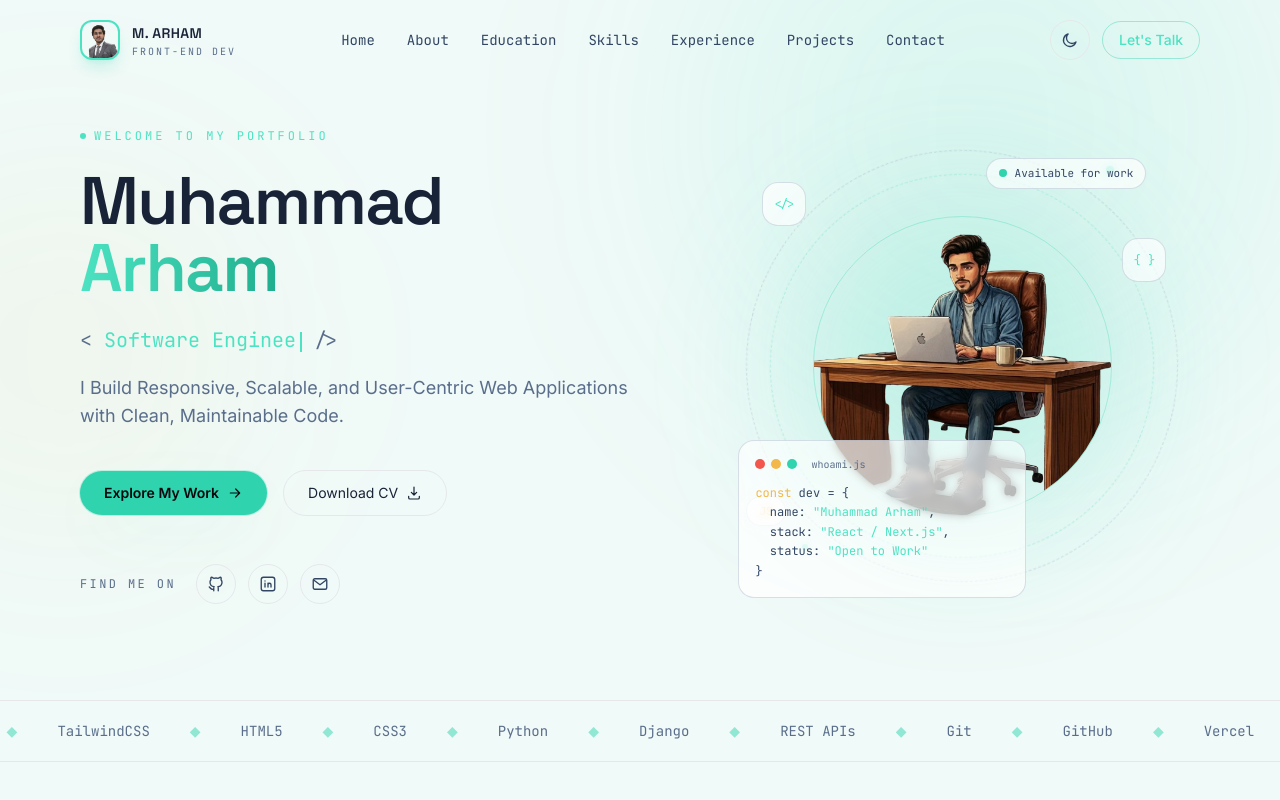
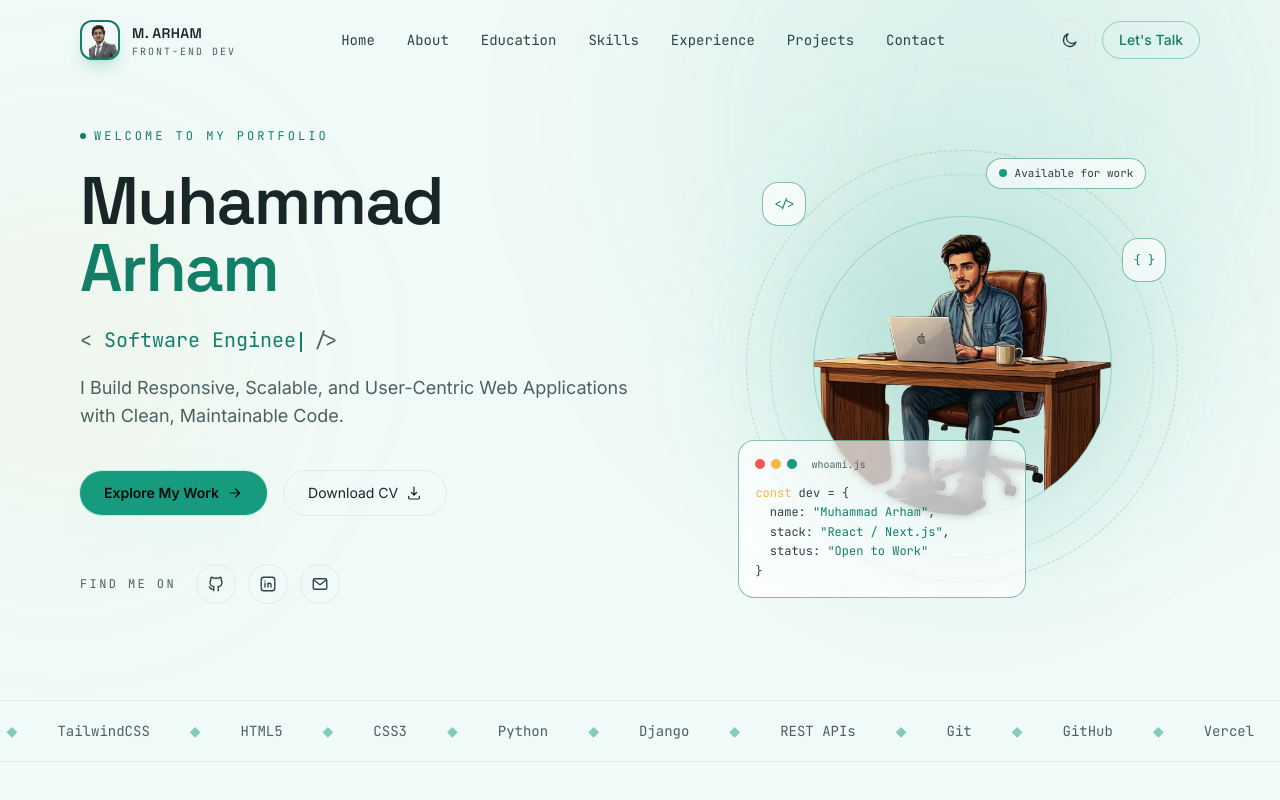
Before and after one commit to muhammad-arham-dev/Personal-Portfolio, a React (Vite) app: page / in a window 1280 px wide. Shown: the top 800 px of the page. Built offline with nearby package versions, Linux system fonts and the light colour scheme.

Commit message:
Finalize my Portfolio

```diff
--- a/src/components/Hero.jsx
+++ b/src/components/Hero.jsx
@@ -100,11 +100,6 @@ export default function Hero() {
             <span className="absolute top-16 right-0 sm:-right-3 card w-11 h-11 flex items-center justify-center font-mono text-xs text-mint-400 animate-float float-paused float-on-hover [animation-delay:0.9s] cursor-pointer hover:border-mint-400 hover:shadow-[0_0_12px_rgba(79,227,194,0.5),inset_0_0_12px_rgba(79,227,194,0.2)] transition-all duration-300">
               {'{ }'}
             </span>
-            <span className="absolute bottom-8 -left-3 sm:-left-6 card px-3 py-1.5 font-mono text-[11px] text-amber-400 animate-float float-paused float-on-hover [animation-delay:1.4s] cursor-pointer hover:border-mint-400 hover:shadow-[0_0_12px_rgba(79,227,194,0.5),inset_0_0_12px_rgba(79,227,194,0.2)] transition-all duration-300">
-              JS
-            </span>
-            <span className="absolute -top-2 right-10 w-2 h-2 rounded-full bg-mint-400/70 animate-float float-paused float-on-hover [animation-delay:0.6s] cursor-pointer hover:shadow-[0_0_12px_rgba(79,227,194,0.5)] transition-all duration-300" />
-            <span className="absolute bottom-2 left-8 w-1.5 h-1.5 rounded-full bg-mint-400/50 animate-float float-paused float-on-hover [animation-delay:1.1s] cursor-pointer hover:shadow-[0_0_12px_rgba(79,227,194,0.5)] transition-all duration-300" />
 
             {/* floating terminal card */}
             <div className="absolute -bottom-10 -left-4 sm:-left-8 w-64 sm:w-72 card p-4 animate-float float-paused float-on-hover [animation-delay:1s] z-20 cursor-pointer hover:border-mint-400 hover:shadow-[0_0_12px_rgba(79,227,194,0.5),inset_0_0_12px_rgba(79,227,194,0.2)] transition-all duration-300">
--- a/src/index.css
+++ b/src/index.css
@@ -19,6 +19,9 @@
   --color-text: 245 247 250; /* headings / primary text */
   --color-text-dim: 199 208 220; /* secondary text */
   --color-text-muted: 147 161 180; /* labels, captions */
+  --color-mint-400: 76 227 194;
+  --color-mint-500: 47 211 174;
+  --color-mint-600: 31 174 142;
 }
 
 html.light {
@@ -26,10 +29,13 @@ html.light {
   --color-bg-alt: 235 248 246;
   --color-surface: 255 255 255;
   --color-surface-2: 230 245 242;
-  --color-border: 160 175 195;
-  --color-text: 25 35 55;
-  --color-text-dim: 50 70 100;
-  --color-text-muted: 90 110 140;
+  --color-border: 117 142 138;
+  --color-text: 24 38 39;
+  --color-text-dim: 45 66 67;
+  --color-text-muted: 76 96 96;
+  --color-mint-400: 20 125 104;
+  --color-mint-500: 22 155 127;
+  --color-mint-600: 16 128 103;
 }
 
 html {
@@ -103,6 +109,9 @@ body {
 .card {
   /* stylelint-disable-next-line at-rule-no-unknown */
   @apply bg-ink-800/70 border border-ink-border/40 rounded-2xl backdrop-blur-sm transition-colors duration-300;
+}
+html.light .card {
+  border-color: rgb(var(--color-mint-600) / 0.5);
 }
 .reveal {
   opacity: 0;
--- a/tailwind.config.js
+++ b/tailwind.config.js
@@ -31,9 +31,9 @@ export default {
           500: themed('--color-text-muted'),
         },
         mint: {
-          400: '#4CE3C2',
-          500: '#2FD3AE',
-          600: '#1FAE8E',
+          400: themed('--color-mint-400'),
+          500: themed('--color-mint-500'),
+          600: themed('--color-mint-600'),
           glow: 'rgba(47,211,174,0.35)',
         },
         amber: {
```
